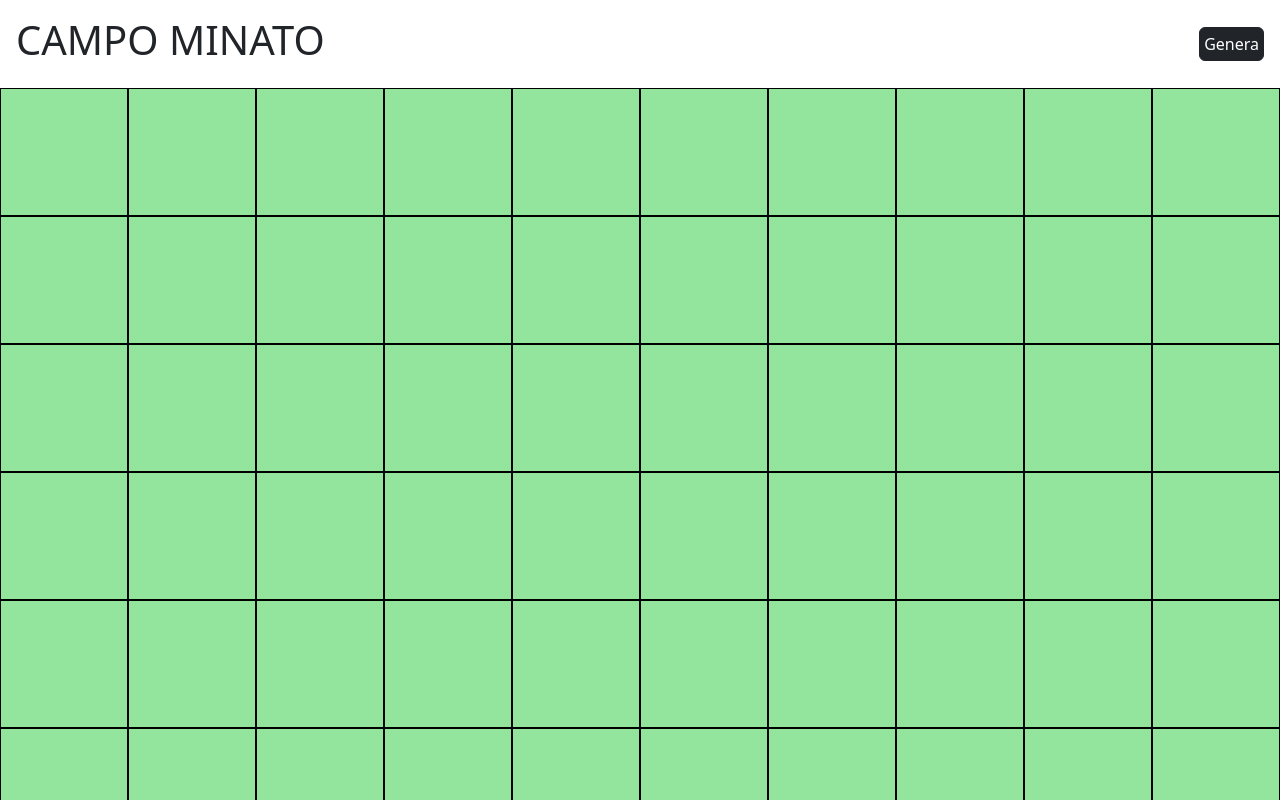
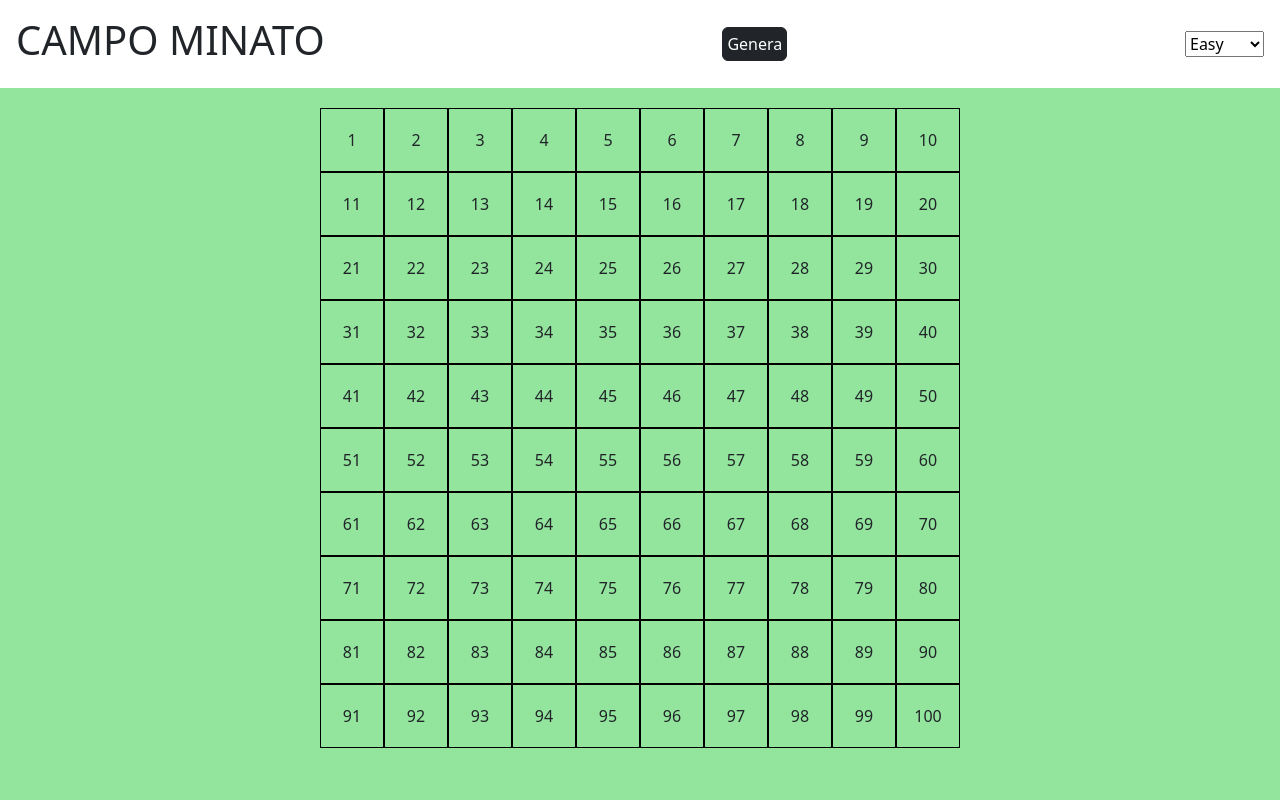
Before and after one commit to EliaMagris/js-campominato-grid, a plain HTML site: page index.html in a window 1280 px wide. Both pictures are taken after a click on the button "Genera". Shown: the top 800 px of the page. Drawn offline with nearby package versions, Linux system fonts and the light colour scheme.

Commit message:
logica esercizio completata

```diff
--- a/assets/css/style.css
+++ b/assets/css/style.css
@@ -9,12 +9,22 @@ body{
   background-color: rgb(147, 229, 158);
 }
 
+#griglia{
+    width: 50%;
+    margin: auto;
+    margin-top: 20px;
+}
+
 .quadrati{
     width: calc(100% / 10);
     border: 1px solid black;
     aspect-ratio: 1 / 1;
+    display: flex;
+    justify-content: center;
+    align-items: center;
 }
 
 .active{
     background-color: rgb(38, 38, 114);
+    color: white;
 }
--- a/assets/main.js
+++ b/assets/main.js
@@ -1,8 +1,10 @@
 function startGame(){
+
+    const Number = document.getElementById("gameMod").value;
+
     const griglia = document.getElementById("griglia");
 
-    console.log(griglia);
-
+    griglia.innerHTML ="";
 
     function GridElement(){
       let item = document.createElement('div');
@@ -11,14 +13,21 @@ function startGame(){
     }
 
 
-    for(let i = 0; i < 100; i++){
+    for(let i = 0; i < Number; i++) {
+
         let quadrato = GridElement()
 
+
+
         quadrato.addEventListener('click', function(){
+            console.log(this);
             this.classList.toggle('active');
+        })
 
-        } )
-    griglia.append(quadrato)
+        quadrato.innerText = i + 1;
+        console.log(quadrato)
+
+        griglia.append(quadrato)
     }
 
 }
--- a/index.html
+++ b/index.html
@@ -12,6 +12,11 @@
     <header  class="bg-white d-flex justify-content-between p-3 align-items-center">
         <div><h1>CAMPO MINATO</h1></div>
         <div><button class="p-1 btn btn-dark"  onclick="startGame();">Genera</button></div>
+        <select id="gameMod">
+            <option value="100" selected>Easy</option>
+            <option value="81">Normal</option>
+            <option value="49">Hard</option>
+        </select>
     </header>
     <main>
         <div id="griglia" class="d-flex justify-content-center flex-wrap"></div>
```
